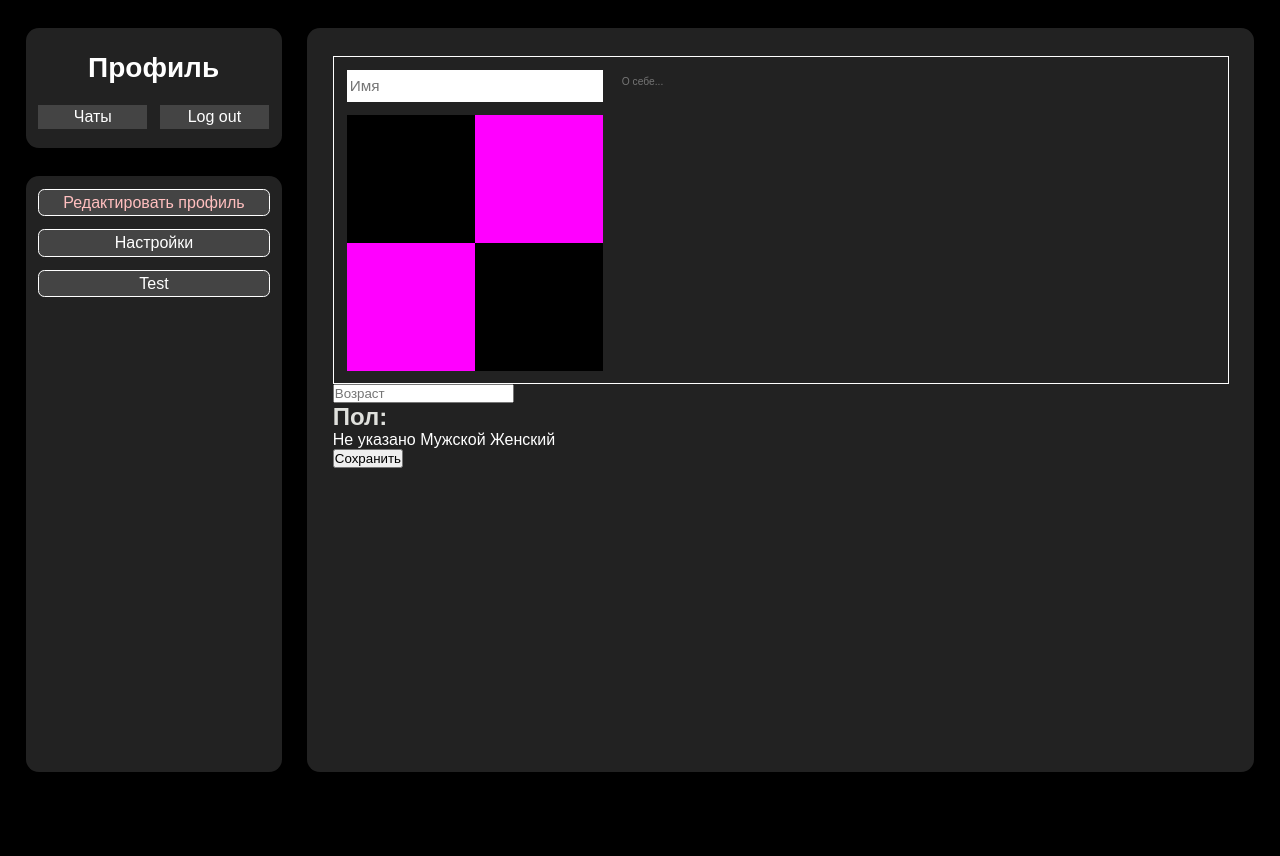
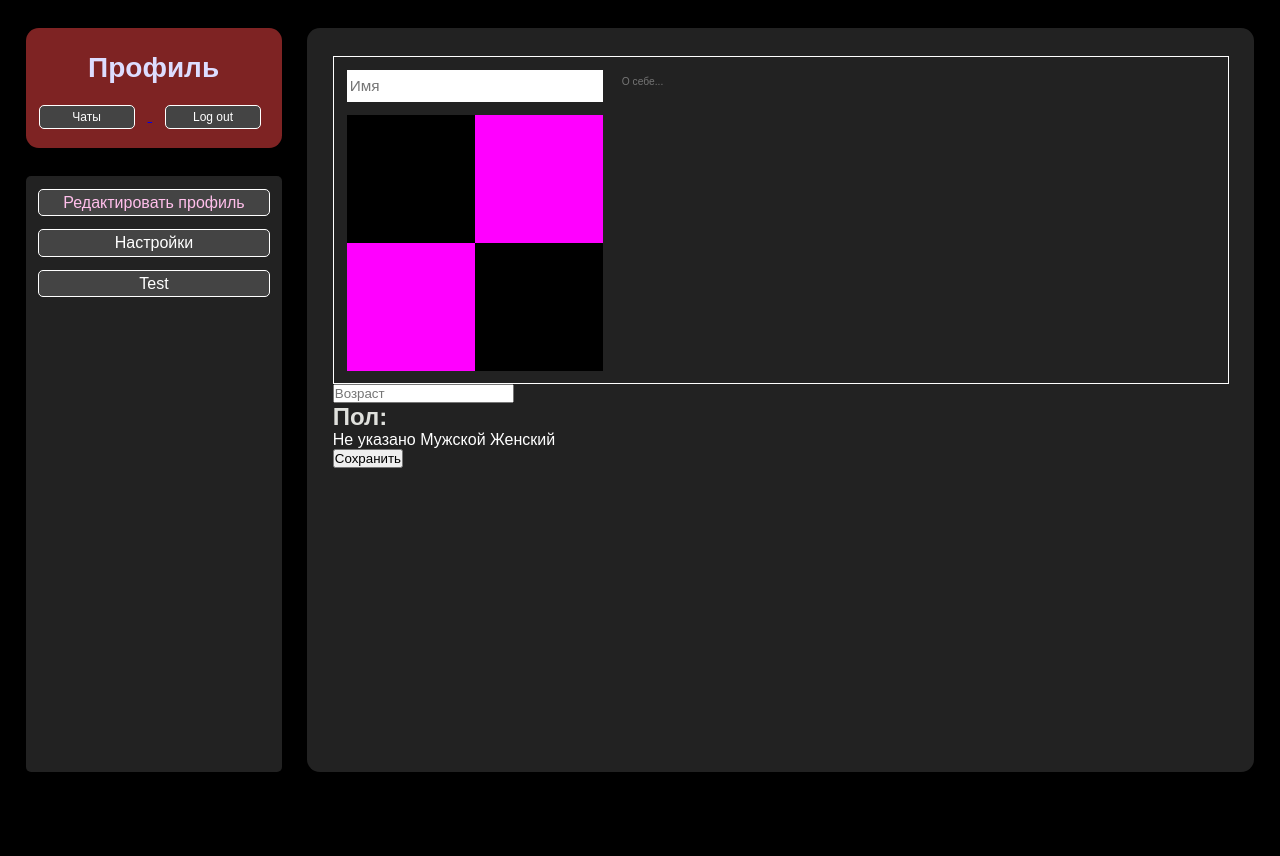
Before and after one commit to Nhrust/Project_TPP3, a Flask app: template templates/profile.html in a window 1280 px wide; the page is wider, and only the part inside the window is pictured. Run offline with Flask 3, Linux system fonts and the light colour scheme; the template is opened without the code that fills it, so the values that code supplies are empty.

Commit message:
Оформил профиль и добавил анимаций в "Профиль"

```diff
--- a/static/css/profile.css
+++ b/static/css/profile.css
@@ -15,34 +15,51 @@ body {
     height: 15vh;
     border: none;
     border-radius: 1vw;
-    background: var(--bg-color-alt);
+   /* background: var(--bg-color-alt);
+    /*border-color: var(--button-color-hover);
+    /*color: var(--button-color-hover);*/
+    background: var(--button-bg-hover);
 }
 
 .Headmenu h1 {
     text-align: center;
     margin: 3vh 1.75vw 1vh 1.75vw;
     font-size: 3.5vh;
-    color: var(--button-color);
+    color: var(--button-color-hover);
+
 }
 
+/* Основные стили для маленьких кнопок */
 .Headmenu a div {
-    position: absolute;
-    display: block;
-    width: 8.5vw;
-    height: 3vh;
+    display: inline-flex;
+    align-items: center;
+    justify-content: center;
+    padding: 4px 12px; /* Уменьшенные отступы внутри кнопок */
+    margin: 13px; /* Отступы между кнопками */
+    border: 0.1vw solid var(--button-color); /* Тонкая рамка */
+    border-radius: 5px; /* Более скругленные углы */
+    border-color: var(--button-color);
+    color: var(--button-color);
+    /*background: var(--button-bg-hover);*/
+    background-color: var(--button-bg); /* Цвет фона */
+    /*color: #ccc; /* Цвет текста */
+    font-size: 12px; /* Уменьшенный размер текста */
+    text-align: center;
+    cursor: pointer;
+    transition: all 0.3s ease; /* Плавный переход */
+    min-width: 70px; /* Минимальная ширина для консистентности */
+}
 
-    line-height: 3vh;
-    text-align: center;
-    text-decoration: none;
-    font-size: 2vh;
-    margin: 1vw;
+/* Стили при наведении на кнопку */
+.Headmenu a div:hover {
+   /* background-color: var(--button-bg); /* Цвет фона при наведении */
+    /*color: #fff; /* Цвет текста при наведении */
+    /*border-color: var(--bg-color-alt); /* Цвет рамки при наведении */
+    border-color: var(--button-color-hover);
+    color: var(--button-color-hover);
+    background: var(--button-bg-hover);
+}
 
-    background: var(--button-bg);
-    color: var(--button-color);
-}
-.Headmenu a div:hover {
-    background-color: var(--button-bg-hover); /* Светлее красный при наведении */
-}
 
 .Headmenu .LogOut {
     left: 9.5vw;
@@ -57,7 +74,7 @@ body {
     height: 74.5vh;
     top: 22vh;
 
-    border-radius: 1vw;
+    border-radius: 5px;
     background: var(--bg-color-alt);
 }
 
@@ -74,7 +91,8 @@ body {
     border: 0.1vw solid var(--button-color);
     color: var(--button-color);
     background: var(--button-bg);
-    border-radius: 0.5vw;
+    border-radius: 5px;
+    transition: all 0.3s ease;
 }
 .Menu item:hover {
     border-color: var(--button-color-hover);
@@ -82,7 +100,7 @@ body {
     background: var(--button-bg-hover);
 }
 .Menu item.SELECTED {
-    color: color-mix(in srgb, var(--button-color), #f00 25%) /* для теста */
+    color: color-mix(in srgb, var(--button-color), rgb(255, 0, 174) 25%) /* для теста */
 }
 
 
@@ -98,6 +116,7 @@ body {
     border: none;
     border-radius: 1vw;
     background: var(--bg-color-alt);
+
 }
 .Views > div.active {
     display: block;
```
Also changed, not shown: templates/profile.html (+25 -9 lines).
